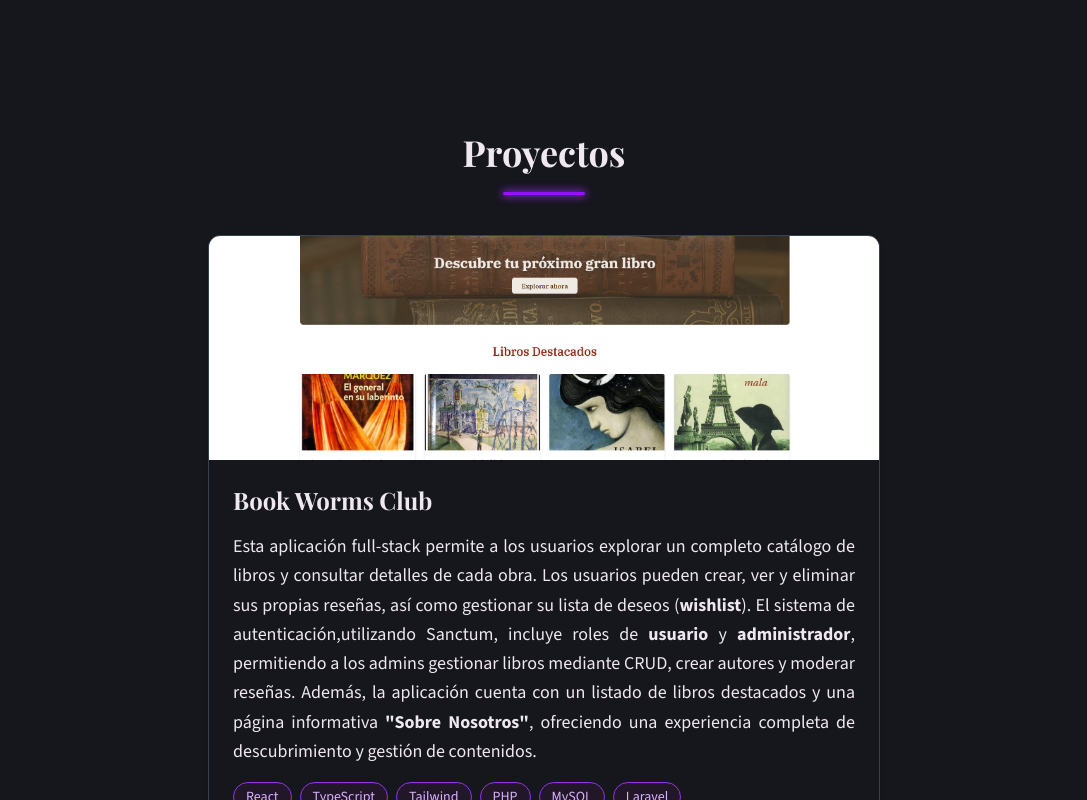
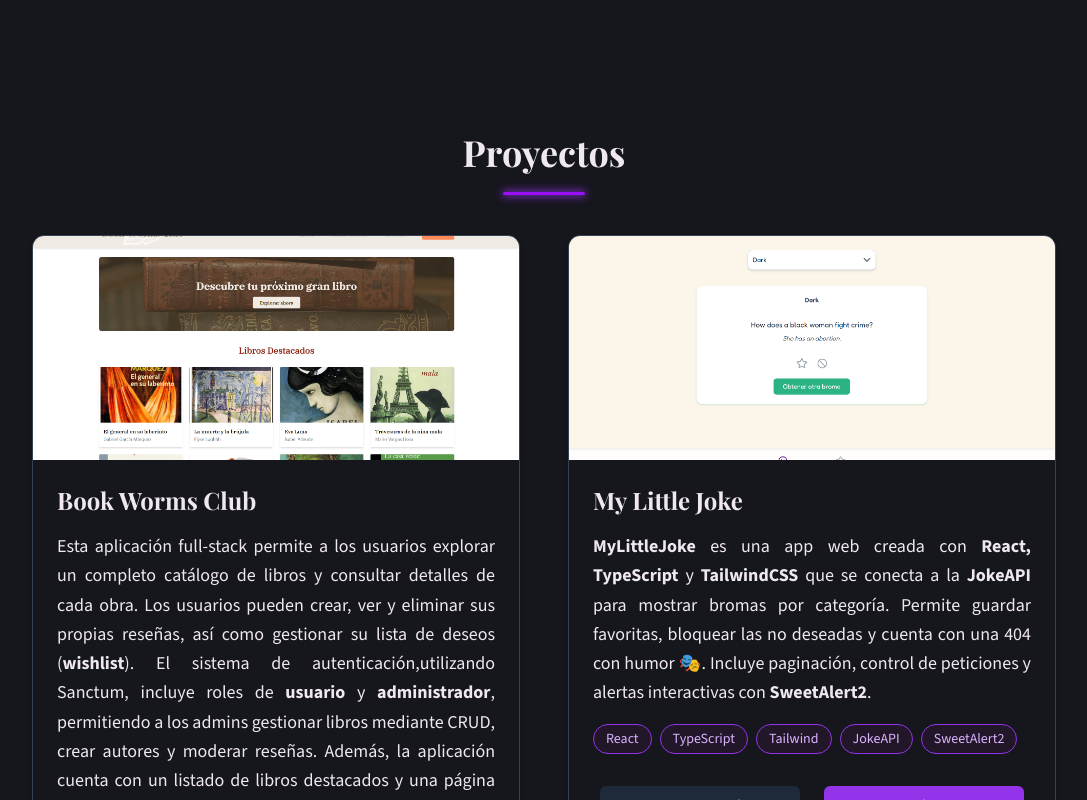
Before and after one commit to mariKaren/portfolio, a React (Vite) app: page / in a window 1280 px wide. Shown: the part 1860-2660 px from the top of the page, without its empty margins (96-1183 px from the left). Built offline with nearby package versions, Linux system fonts and the light colour scheme; a web font is replaced by a local one.

Commit message:
Incluir nuevo proyecto: MyLittleJoke

```diff
--- a/src/components/Projects.tsx
+++ b/src/components/Projects.tsx
@@ -4,9 +4,8 @@ import { projects } from "../constants/projects";
 
 export default function Projects() {
     return (
-        <SectionBase id="projects" title="Proyectos">
-            {/* A modificar la distribución del contenido cuando se agreguen más proyectos */}
-            <div className="flex flex-col items-center space-y-12">
+        <SectionBase id="projects" title="Proyectos" maxWidth="max-w-5xl">
+            <div className="grid grid-cols-1 lg:grid-cols-2 gap-12 place-items-center lg:place-items-start">
                 {projects.map((project) => (
                 <ProjectCard
                     key={project.title}
--- a/src/constants/projects.tsx
+++ b/src/constants/projects.tsx
@@ -1,5 +1,6 @@
 import type{ JSX } from "react";
 import bwc from '../assets/projects/bwc.png';
+import mlj from '../assets/projects/mlj.png';
 
 export interface Project {
   title: string;
@@ -24,5 +25,23 @@ export const projects: Project[] = [
       </>
     ),
   },
-
+  {
+    title: "My Little Joke",
+    image: mlj,
+    technologies: ["React", "TypeScript", "Tailwind", "JokeAPI", "SweetAlert2" ],
+    githubUrl:"https://github.com/mariKaren/myLittleJoke.git",
+    isDeployed: true,
+    demoUrl:"https://mylittlejoke.netlify.app/",
+    description: (
+      <>
+        <p>
+          <strong>MyLittleJoke</strong> es una app web creada con{" "}
+          <strong>React, TypeScript</strong> y <strong>TailwindCSS</strong> que se conecta a la{" "}
+          <strong>JokeAPI</strong> para mostrar bromas por categoría. Permite guardar favoritas,
+          bloquear las no deseadas y cuenta con una 404 con humor 🎭.
+          Incluye paginación, control de peticiones y alertas interactivas con <strong>SweetAlert2</strong>.
+        </p>
+      </>
+    ),
+  }
 ];
```
Also changed, not shown: src/assets/projects/mlj.png (added).
